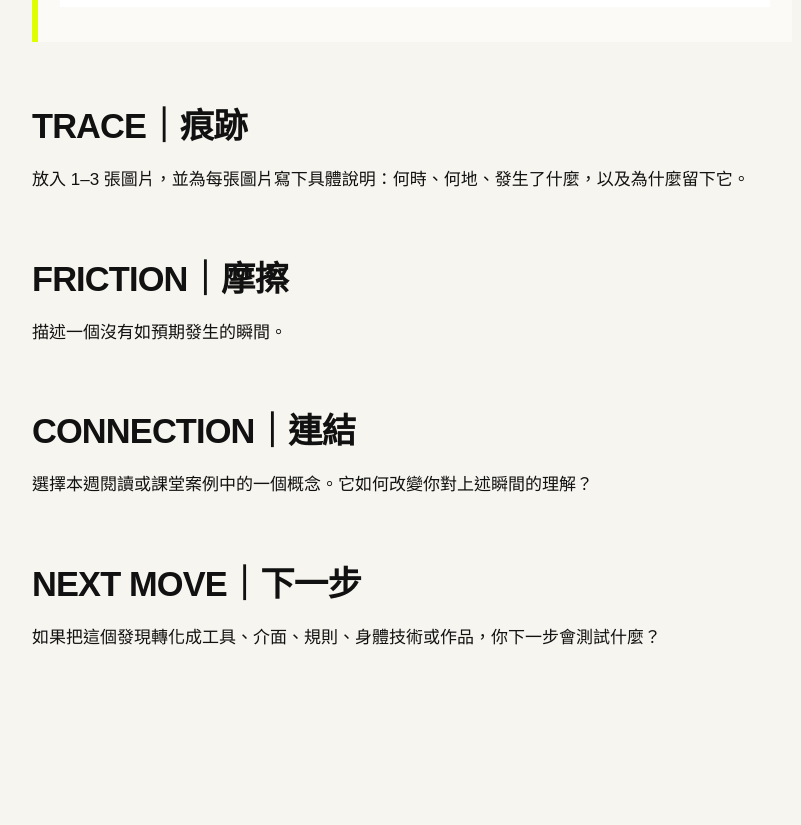
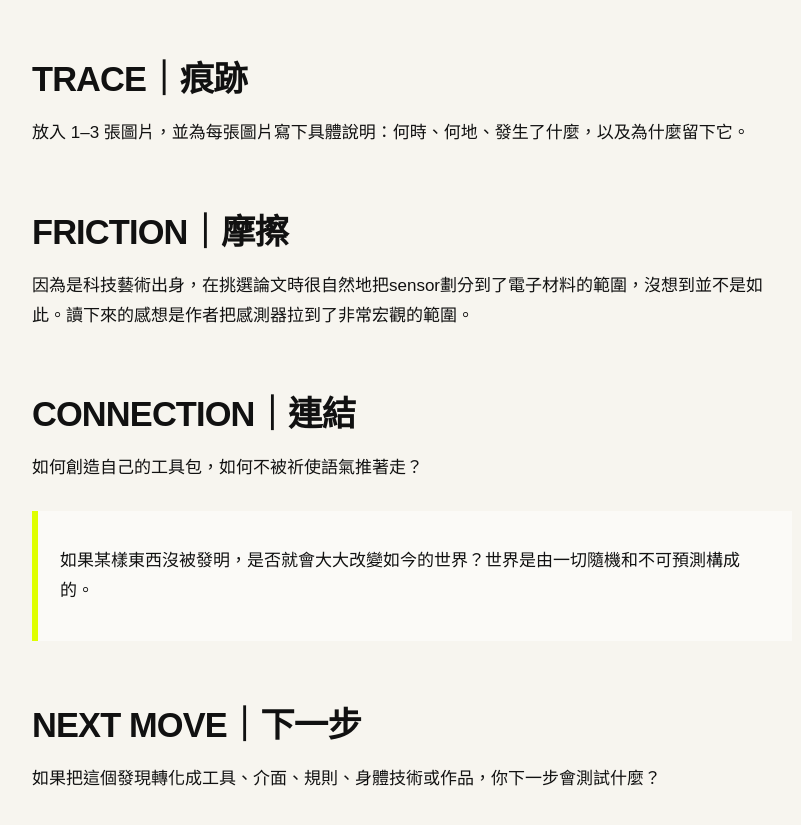
Before and after one commit to irisalco/fieldworkarchive, a Jekyll site: the page built from weeks/week-05.md, in a window 1280 px wide and 900 px high, scrolled down 1726 px. Shown: the top 825 px of the window, without its empty margins (48-849 px from the left). Built offline with Jekyll 4.4.1, drawn with Linux system fonts in a browser that asks for light colours; before the commit the page ends 2486 px from its top, so only the background shows below that.

Commit message:
Update week-05.md

```diff
--- a/weeks/week-05.md
+++ b/weeks/week-05.md
@@ -7,7 +7,6 @@ permalink: /weeks/week-05/
 
 # 感測器與資料
 
-> 請保留具體的現場、材料、語句或身體感受。
 >  ![ppt1]({{ '/assets/images/27.JPG' |relative_url }})
 >  ![ppt1]({{ '/assets/images/28.JPG' |relative_url }})
 >   ![ppt1]({{ '/assets/images/29.JPG' |relative_url }})
@@ -18,12 +17,12 @@ permalink: /weeks/week-05/
 
 ## FRICTION｜摩擦
 
-描述一個沒有如預期發生的瞬間。
-
+因為是科技藝術出身，在挑選論文時很自然地把sensor劃分到了電子材料的範圍，沒想到並不是如此。讀下來的感想是作者把感測器拉到了非常宏觀的範圍。
 
 ## CONNECTION｜連結
 
-選擇本週閱讀或課堂案例中的一個概念。它如何改變你對上述瞬間的理解？
+如何創造自己的工具包，如何不被祈使語氣推著走？
+> 如果某樣東西沒被發明，是否就會大大改變如今的世界？世界是由一切隨機和不可預測構成的。
 
 ## NEXT MOVE｜下一步
 
```
